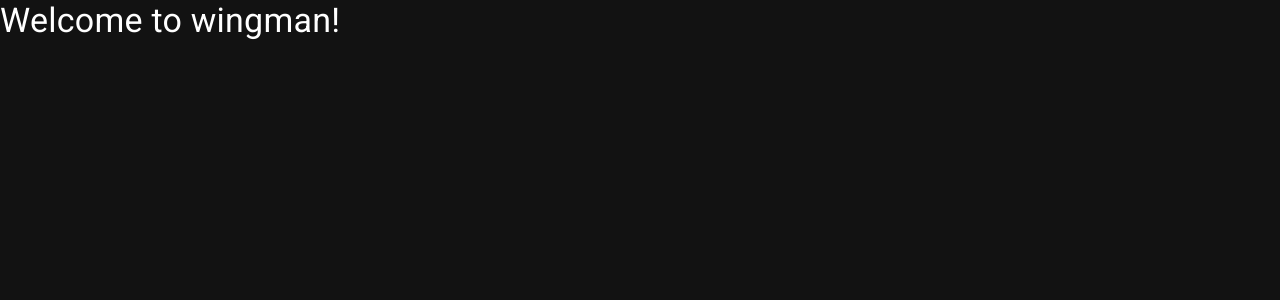
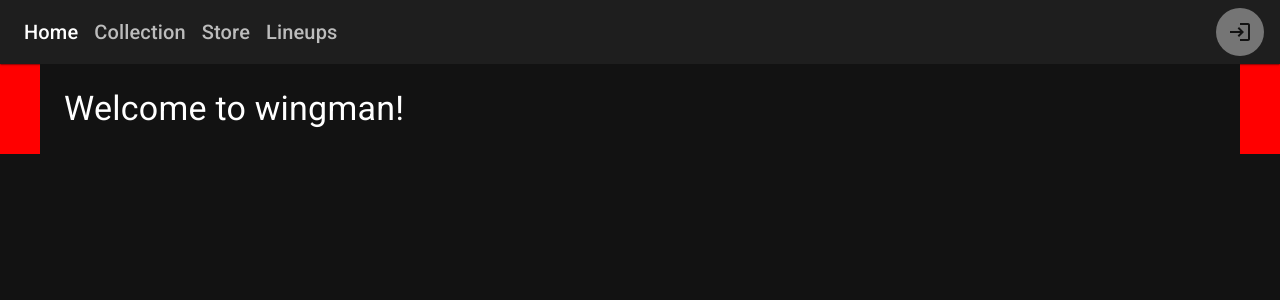
Before and after one commit to absmaa21/wingman-web, a React (Vite) app: page / in a window 1280 px wide. Shown: the top 300 px of the page. Built offline with nearby package versions, Linux system fonts and the light colour scheme.

Commit message:
add Navigation
its also mobile responsive and will be changed on mobile

```diff
--- a/src/App.tsx
+++ b/src/App.tsx
@@ -2,10 +2,12 @@
 import Introduction from "./screens/Introduction.tsx";
 import ValAuth from "./screens/ValAuth.tsx";
 import ProtectedRoute from "./components/ProtectedRoute.tsx";
+import Layout from "./components/Layout.tsx";
 
 function App() {
 
   return (
+    <Layout>
       <Routes>
         <Route index element={<Introduction/>}/>
         <Route path={'/val-auth'} element={<ValAuth/>}/>
@@ -13,6 +15,7 @@
 
         </Route>
       </Routes>
+    </Layout>
   )
 }
 
--- a/src/components/Layout.tsx
+++ b/src/components/Layout.tsx
@@ -1,18 +1,136 @@
-import {Box} from "@mui/material";
+import {
+  Avatar,
+  BottomNavigation,
+  BottomNavigationAction,
+  Box,
+  Container, Fab,
+  Paper,
+  Typography,
+} from "@mui/material";
 import type {ReactNode} from "react";
-import {useNavigate} from "react-router";
-function Layout({children}: {children: ReactNode}) {
+import {Link, type To, useLocation, useNavigate} from "react-router";
+import useDevice from "../hooks/useDevice.ts";
+import {AirlineStops, Collections, Home, Login, Storefront} from "@mui/icons-material";
+import useUser from "../hooks/useUser.ts";
+
+interface PageProps {
+  href: To,
+  title: string,
+  icon?: ReactNode,
+  isSpecial?: boolean,
+}
+
+const pages: PageProps[] = [
+  {href: '/', title: 'Home', icon: <Home/>},
+  {href: '/collection', title: 'Collection', icon: <Collections/>},
+  {href: '/profile', title: 'Profile', icon: <Login/>, isSpecial: true},
+  {href: '/store', title: 'Store', icon: <Storefront/>},
+  {href: '/lineups', title: 'Lineups', icon: <AirlineStops/>},
+]
+
+function DesktopNavbar() {
+  const {user} = useUser()
+  const nav = useNavigate()
+  const playercard: string = 'https://media.valorant-api.com/playercards/95d3bbd1-4cf6-543b-0237-ba876d886210/displayicon.png'
+  const isActive: boolean = useLocation().pathname == pages[2].href
+  const fabSize: number = 48
 
   return (
-    <Box sx={{display: 'flex', flexDirection: 'column', height: window.innerHeight, bgcolor: '#f00'}}>
+    <Paper elevation={1} sx={{
+      display: 'flex',
+      flexDirection: 'row',
+      width: '100%',
+      height: 64,
+      borderRadius: 0,
+      justifyContent: 'space-between',
+      px: 2,
+    }}>
+      <></>
 
+      <Box sx={{display: 'flex', flexDirection: 'row'}}>
+        {pages.filter(p => !p.isSpecial).map(p => (
+          <Link to={p.href} style={{textDecoration: 'none'}}>
+            <Typography variant={'h6'} sx={{
+              height: '100%',
+              px: 1,
+              alignContent: 'center',
+              color: useLocation().pathname == p.href ? 'text.primary' : 'text.secondary'
+            }}>
+              {p.title}
+            </Typography>
+          </Link>
+        ))}
+      </Box>
 
-      <Box
+      <Avatar
+        sx={{width: fabSize, height: fabSize, my: 'auto', cursor: 'pointer'}}
+        onClick={() => nav(user ? pages[2].href : 'val-auth')}
+      >
+        {user ? (
+          <img src={playercard} alt={pages[2].title} loading={'lazy'}
+               style={{width: isActive ? fabSize - 4 : fabSize, borderRadius: 999, transition: '.2s ease-in'}}/>
+        ) : pages[2].icon}
+      </Avatar>
+    </Paper>
+  )
+}
+
+function MobileAvatar({p}: { p: PageProps }) {
+  const {user} = useUser()
+  const nav = useNavigate()
+  const playercard: string = 'https://media.valorant-api.com/playercards/95d3bbd1-4cf6-543b-0237-ba876d886210/displayicon.png'
+  const isActive: boolean = useLocation().pathname == p.href
+  const fabSize: number = 60
+
+  return (
+    <Fab
+      color={isActive ? 'primary' : 'default'}
+      onClick={() => nav(user ? p.href : 'val-auth')}
+      sx={{bottom: fabSize / 2, overflow: 'hidden', height: fabSize, width: fabSize}}
+    >
+      {user ? (
+        <img src={playercard} alt={p.title} loading={'lazy'}
+             style={{width: isActive ? fabSize - 4 : fabSize, borderRadius: 999, transition: '.2s ease-in'}}/>
+      ) : p.icon}
+    </Fab>
+  )
+}
+
+function MobileNavbar() {
+  const nav = useNavigate()
+
+  return (
+    <Paper sx={{position: 'fixed', bottom: 0, left: 0, right: 0}} elevation={4}>
+      <BottomNavigation
+        showLabels value={useLocation().pathname}
+        onChange={(_, newValue) => {
+          nav(newValue)
+        }}
+      >
+        {pages.map(p => p.isSpecial ? <MobileAvatar p={p}/> : (
+          <BottomNavigationAction label={p.title} icon={p.icon} value={p.href}/>
+        ))}
+      </BottomNavigation>
+    </Paper>
+  )
+}
+
+function Layout({children}: { children: ReactNode }) {
+
+  const {isMobile} = useDevice()
+
+  return (
+    <Box sx={{display: 'flex', flexDirection: 'column', height: '100%', bgcolor: '#f00'}}>
+      {!isMobile && <DesktopNavbar/>}
+
+      <Container
         component={'main'}
-        sx={{ flexGrow: 1, bgcolor: 'background.default', p: 3 }}
+        sx={{flexGrow: 1, bgcolor: 'background.default', p: 3}}
       >
         {children}
-      </Box>
+      </Container>
+
+      {isMobile && <MobileNavbar/>}
     </Box>
   );
 }
--- /dev/null
+++ b/src/hooks/useDevice.ts
@@ -0,0 +1,18 @@
+import {useEffect, useState} from "react";
+
+function UseDevice() {
+  const [width, setWidth] = useState<number>(window.innerWidth)
+
+  function handleWindowSizeChange() {
+    setWidth(window.innerWidth)
+  }
+
+  useEffect(() => {
+    window.addEventListener('resize', handleWindowSizeChange)
+    return () => window.removeEventListener('resize', handleWindowSizeChange)
+  }, []);
+
+  return {isMobile: width <= 768}
+}
+
+export default UseDevice;
```
Lines whose indentation alone changed are shown as unchanged.
